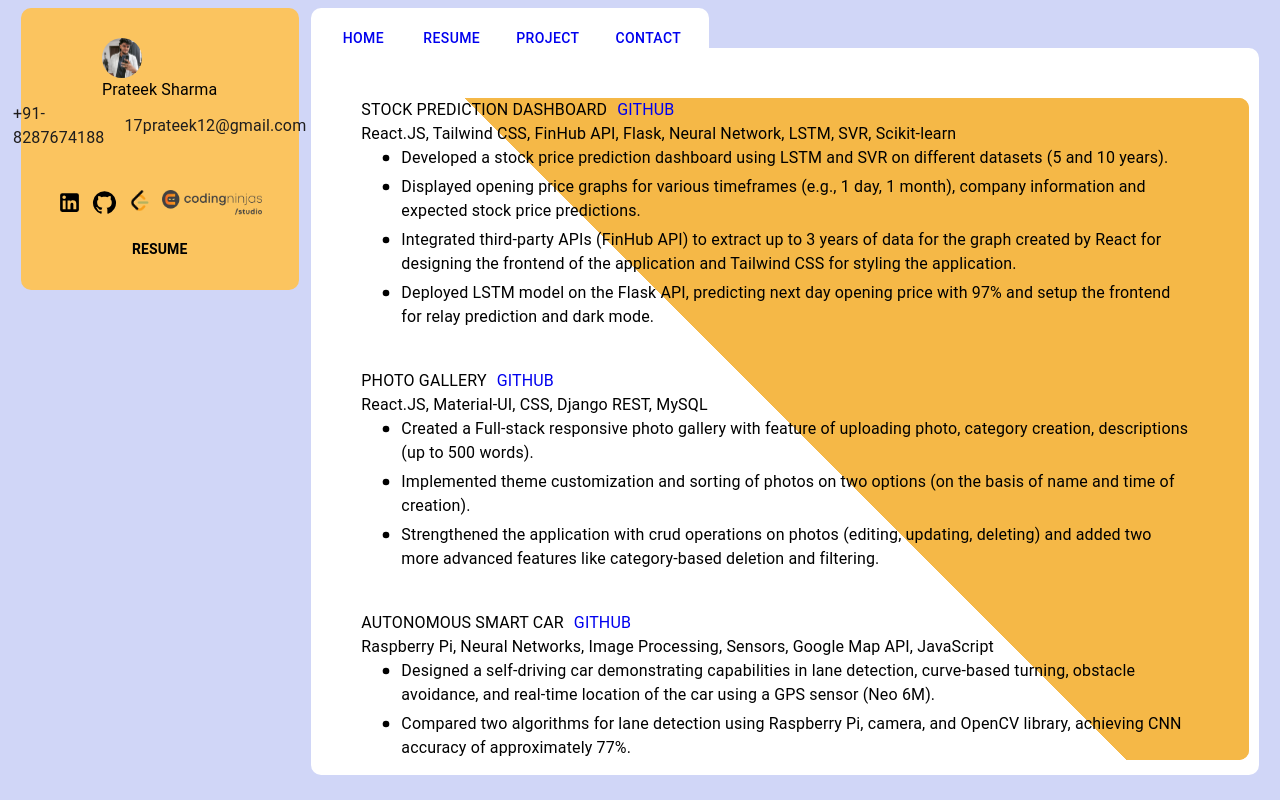
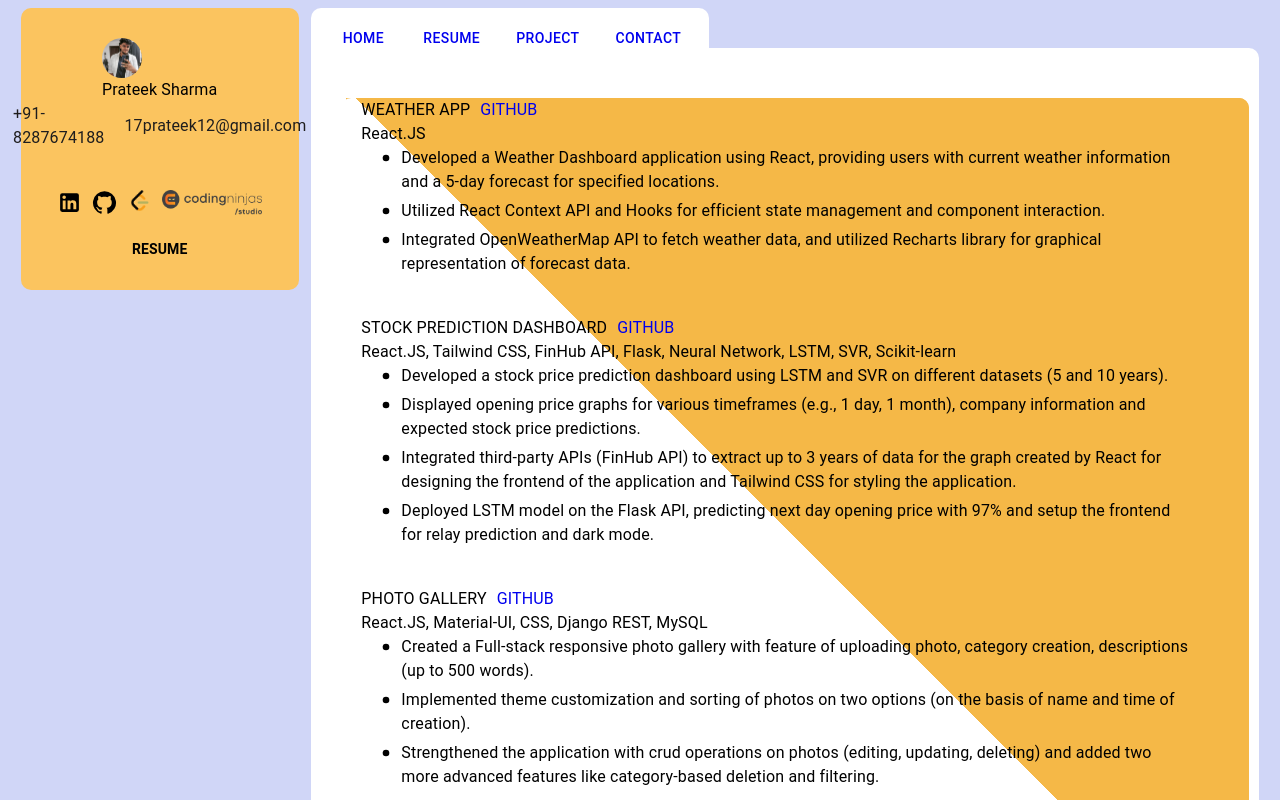
Before and after one commit to 17prateek12/my-portfolio, a Next.js app: page /project in a window 1280 px wide. Shown: the top 800 px of the page. Built offline with nearby package versions, Linux system fonts and the light colour scheme.

Commit message:
second commit

```diff
--- a/app/component/projectcompo/ProjectData.tsx
+++ b/app/component/projectcompo/ProjectData.tsx
@@ -1,37 +1,48 @@
-const ProjectData=[
+const ProjectData = [
     {
-        id:1,
-        title:'STOCK PREDICTION DASHBOARD',
-        tech:'React.JS, Tailwind CSS, FinHub API, Flask, Neural Network, LSTM, SVR, Scikit-learn',
-        point2:[
+        id: 1,
+        title: <a href="https://weather-app-tau-indol.vercel.app/" target="_blank" style={{ textDecoration: 'none' ,color:'black' }}>WEATHER APP</a>,
+        tech: 'React.JS',
+        point2: [
+            'Developed a Weather Dashboard application using React, providing users with current weather information and a 5-day forecast for specified locations.',
+            'Utilized React Context API and Hooks for efficient state management and component interaction.',
+            'Integrated OpenWeatherMap API to fetch weather data, and utilized Recharts library for graphical representation of forecast data.',
+        ],
+        git: <a href="https://github.com/17prateek12/Weather_app" target="_blank" style={{ textDecoration: 'none' }}>GITHUB</a>
+    },
+    {
+        id: 2,
+        title: 'STOCK PREDICTION DASHBOARD',
+        tech: 'React.JS, Tailwind CSS, FinHub API, Flask, Neural Network, LSTM, SVR, Scikit-learn',
+        point2: [
             'Developed a stock price prediction dashboard using LSTM and SVR on different datasets (5 and 10 years).',
             'Displayed opening price graphs for various timeframes (e.g., 1 day, 1 month), company information and expected stock price predictions.',
             'Integrated third-party APIs (FinHub API) to extract up to 3 years of data for the graph created by React for designing the frontend of the application and Tailwind CSS for styling the application.',
             'Deployed LSTM model on the Flask API, predicting next day opening price with 97% and setup the frontend for relay prediction and dark mode.',
         ],
-        git:<a href ="https://github.com/17prateek12/Stock_prediction"  target="_blank"  style={{textDecoration:'none'}}>GITHUB</a>
+        git: <a href="https://github.com/17prateek12/Stock_prediction" target="_blank" style={{ textDecoration: 'none' }}>GITHUB</a>
     },
     {
-        id:2,
-        title:'PHOTO GALLERY',
-        tech:'React.JS, Material-UI, CSS, Django REST, MySQL',
-        point2:[
+        id: 3,
+        title: 'PHOTO GALLERY',
+        tech: 'React.JS, Material-UI, CSS, Django REST, MySQL',
+        point2: [
             'Created a Full-stack responsive photo gallery with feature of uploading photo, category creation, descriptions (up to 500 words).',
             'Implemented theme customization and sorting of photos on two options (on the basis of name and time of creation).',
             'Strengthened the application with crud operations on photos (editing, updating, deleting) and added two more advanced features like category-based deletion and filtering.'
         ],
-        git:<a href ="https://github.com/17prateek12/Photo-gallery" target="_blank" style={{textDecoration:'none'}}>GITHUB</a>
+        git: <a href="https://github.com/17prateek12/Photo-gallery" target="_blank" style={{ textDecoration: 'none' }}>GITHUB</a>
     },
 
     {
-   id:4,
-    title:'AUTONOMOUS SMART CAR',
-    tech:'Raspberry Pi, Neural Networks, Image Processing, Sensors, Google Map API, JavaScript',
-    point2:[
+        id: 4,
+        title: 'AUTONOMOUS SMART CAR',
+        tech: 'Raspberry Pi, Neural Networks, Image Processing, Sensors, Google Map API, JavaScript',
+        point2: [
             'Designed a self-driving car demonstrating capabilities in lane detection, curve-based turning, obstacle avoidance, and real-time location of the car using a GPS sensor (Neo 6M).',
             'Compared two algorithms for lane detection using Raspberry Pi, camera, and OpenCV library, achieving CNN accuracy of approximately 77%.',
         ],
-    git:<a href ="https://github.com/17prateek12/autonomous-smart-car" target="_blank"  style={{textDecoration:'none'}}>GITHUB</a>
+        git: <a href="https://github.com/17prateek12/autonomous-smart-car" target="_blank" style={{ textDecoration: 'none' }}>GITHUB</a>
     },
 ];
 
```
Lines whose indentation alone changed are shown as unchanged.
